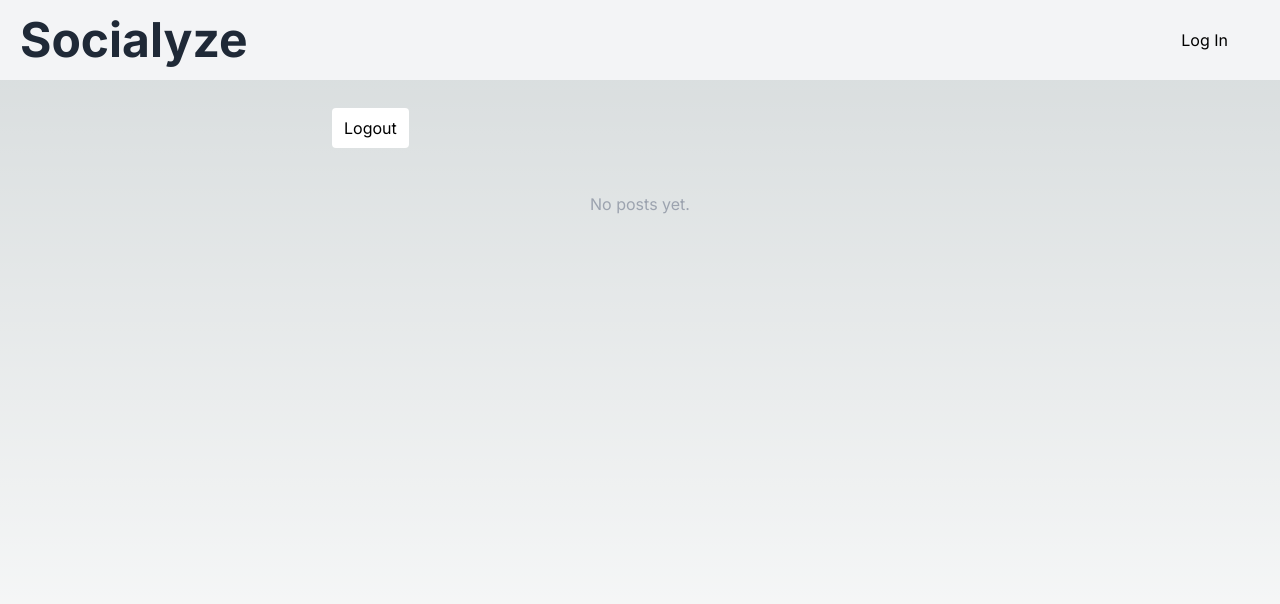
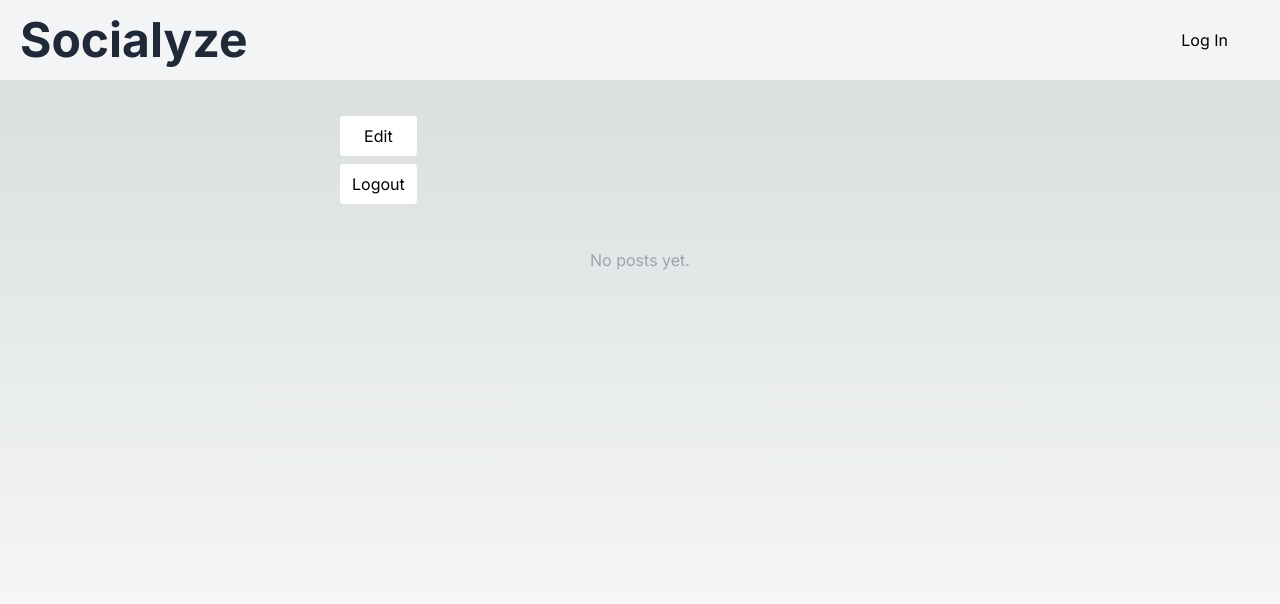
Before and after one commit to Meeran-Tofiq/socialyze, a Next.js app in the folder apps/web/: page /profile in a window 1280 px wide. Shown: the top 604 px of the page. Built offline with nearby package versions, Linux system fonts and the light colour scheme.

Commit message:
style: add new page for editing profile

```diff
--- /dev/null
+++ b/apps/web/src/app/profile/edit/page.tsx
@@ -0,0 +1,11 @@
+"use client";
+
+import ProfileForm from "@web/components/ProfileForm";
+
+export default function EditProfilePage() {
+	return (
+		<div className="flex h-full flex-1 items-center justify-center">
+			<ProfileForm />
+		</div>
+	);
+}
--- a/apps/web/src/app/profile/page.tsx
+++ b/apps/web/src/app/profile/page.tsx
@@ -5,9 +5,11 @@ import { useAuth } from "@web/providers/AuthProvider";
 import { usePosts } from "@web/hooks/usePosts";
 import UserHeader from "@web/components/UserHeader";
 import { UserPublic } from "@socialyze/shared";
+import { useRouter } from "next/navigation";
 
 export default function ProfilePage() {
 	const { user, logout } = useAuth();
+	const router = useRouter();
 
 	const url = user ? `${process.env.NEXT_PUBLIC_API_URL}/posts/user/${user._id}` : null;
 
@@ -15,9 +17,15 @@ export default function ProfilePage() {
 
 	return (
 		<main className="scrollbar-none mx-auto h-screen max-w-2xl overflow-y-auto p-6">
-			<div className="flex items-center justify-between gap-5 p-1">
+			<div className="m-2 flex items-center justify-between gap-5 p-1">
 				<UserHeader profile={user as UserPublic} />
-				<div className="flex flex-col">
+				<div className="flex flex-col gap-2">
+					<button
+						onClick={() => router.replace("/profile/edit")}
+						className="rounded bg-white px-3 py-2 text-black"
+					>
+						Edit
+					</button>
 					<button onClick={logout} className="rounded bg-white px-3 py-2 text-black">
 						Logout
 					</button>
--- a/apps/web/src/app/user/[id]/page.tsx
+++ b/apps/web/src/app/user/[id]/page.tsx
@@ -5,11 +5,16 @@ import { useAuth } from "@web/providers/AuthProvider";
 import UserHeader from "@web/components/UserHeader";
 import FollowButton from "@web/components/FollowButton";
 import useUserProfile from "@web/hooks/useUserProfile"; // adjust path if needed
+import PostList from "@web/components/PostList";
+import { usePosts } from "@web/hooks/usePosts";
 
 export default function UserProfilePage() {
 	const { id } = useParams();
 	const { user: currentUser, token } = useAuth();
 	const { profile, setProfile, loading, error } = useUserProfile(id, token);
+	const url = `${process.env.NEXT_PUBLIC_API_URL}/posts/user/${id}`;
+
+	const { posts, loading: postLoading, error: postError } = usePosts(url);
 
 	if (!token) return null;
 	if (loading) return <div className="p-4 text-white">Loading...</div>;
@@ -18,7 +23,8 @@ export default function UserProfilePage() {
 	const isSelf = currentUser?._id === profile._id;
 
 	return (
-		<div className="p-6 text-white">
+		<div className="mx-auto flex w-fit flex-col items-center justify-center justify-between p-6 text-white">
+			<div className="flex w-full items-center justify-between">
 				<UserHeader profile={profile} />
 				{!isSelf && (
 					<>
@@ -29,5 +35,14 @@ export default function UserProfilePage() {
 					</>
 				)}
 			</div>
+			{posts && (
+				<PostList
+					posts={posts}
+					loading={postLoading}
+					error={postError}
+					emptyMessage="No posts yet."
+				/>
+			)}
+		</div>
 	);
 }
--- a/apps/web/src/hooks/useProfileForm.tsx
+++ b/apps/web/src/hooks/useProfileForm.tsx
@@ -2,8 +2,11 @@ import { useEffect, useState } from "react";
 import imageCompression from "browser-image-compression";
 import { useAuth } from "@web/providers/AuthProvider";
 import { User, UserPublic } from "@socialyze/shared";
+import { useRouter } from "next/navigation";
 
 export default function useProfileForm() {
+	const router = useRouter();
+
 	const { token, logout, refetchUser, user } = useAuth();
 	const [formData, setFormData] = useState<Partial<User>>({});
 	const [loading, setLoading] = useState(true);
@@ -106,6 +109,8 @@ export default function useProfileForm() {
 			setPreviewUrl(null);
 			refetchUser();
 			setError("");
+
+			router.back();
 		} catch {
 			setError("Failed to save changes.");
 		} finally {
```
Lines whose indentation alone changed are shown as unchanged.
